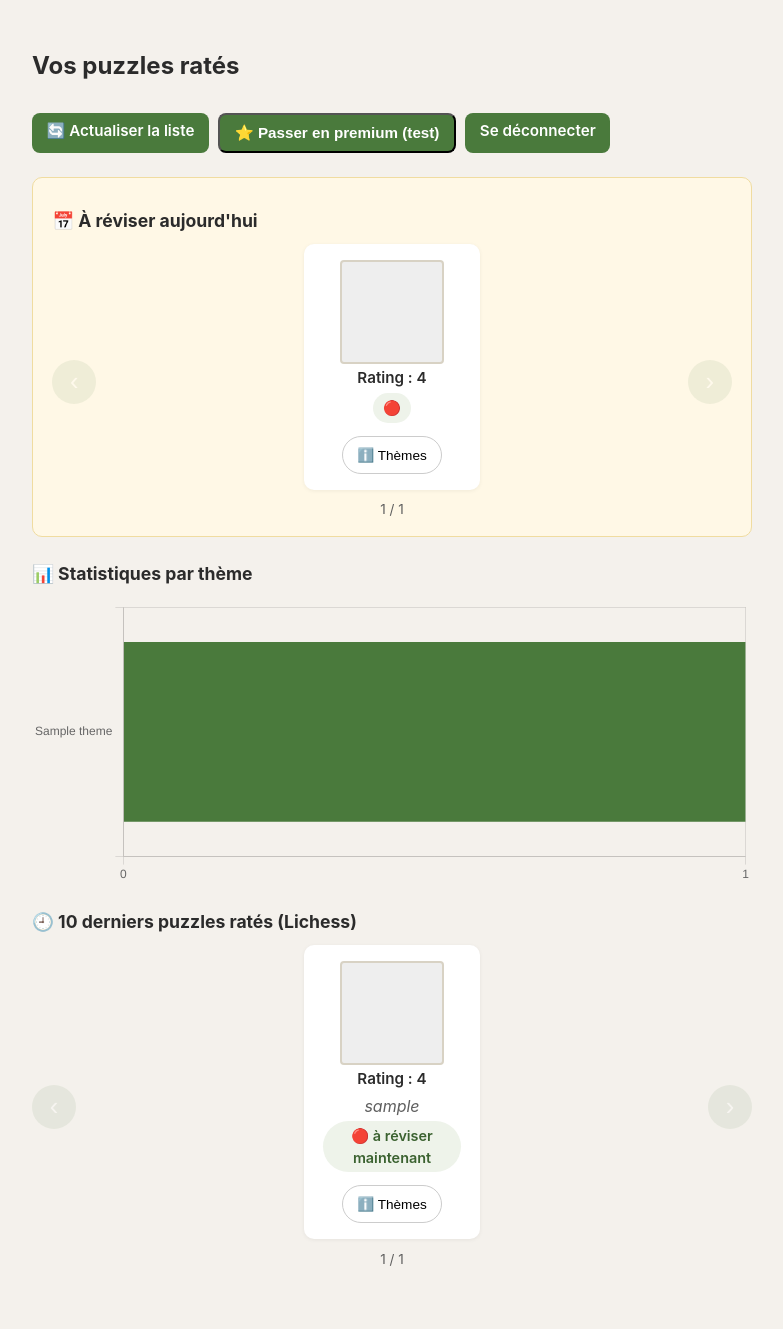
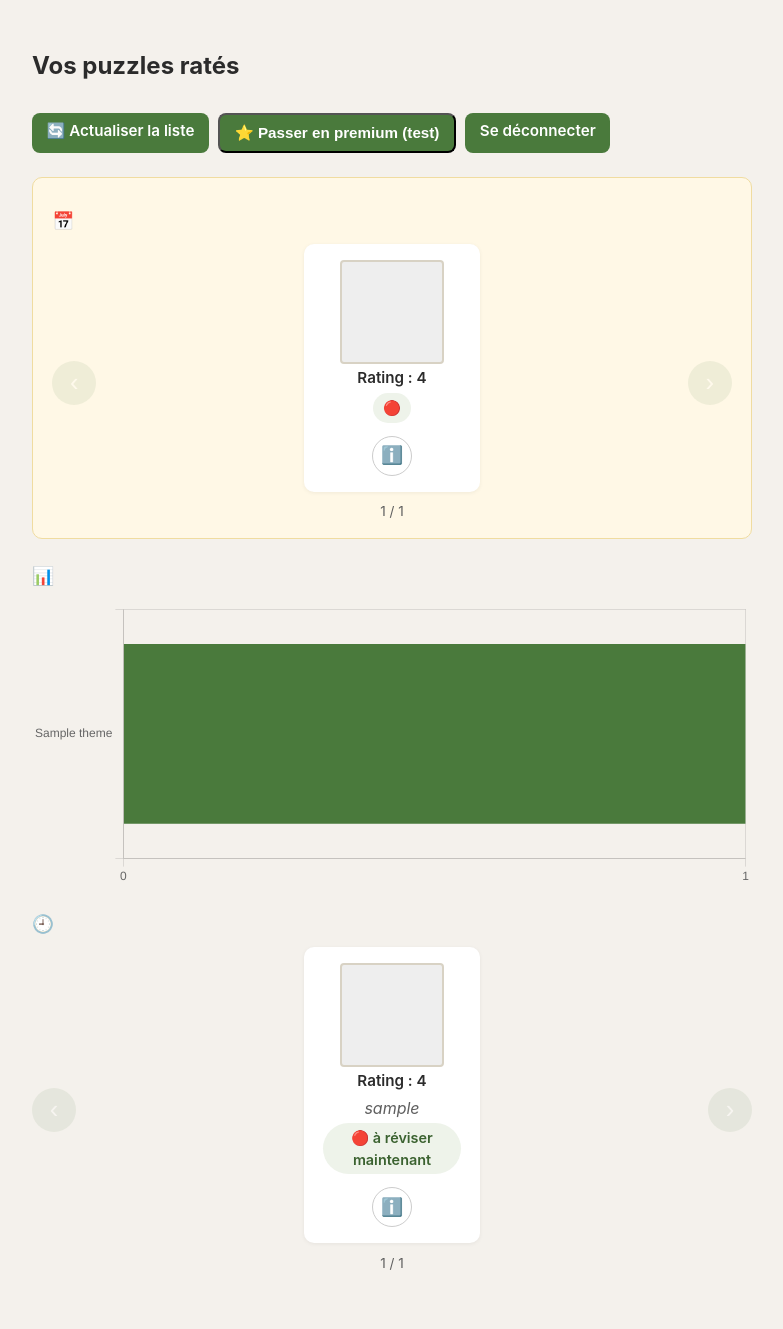
Before and after one commit to ycarissan/lichess_replay, a Flask app: template templates/puzzles.html in a window 1280 px wide. Shown: the whole page, without its empty margins (248-1031 px from the left). Before the commit the page ends 1266 px from the top, so only its background shows below. Run offline with Flask 3, Linux system fonts and the light colour scheme; the template is opened without the code that fills it: most values are stand-ins (such as "Sample title", 1, 10 or a date in 2020).

Commit message:
Boutons/titres réduits aux emojis (texte conservé en tooltip/aria-label)

```diff
--- a/static/style.css
+++ b/static/style.css
@@ -331,11 +331,15 @@ section h2 { font-size: 1.1rem; margin-bottom: 0.6rem; }
 .info-btn {
   background: #fff;
   border: 1px solid #ccc;
-  border-radius: 999px;
-  padding: 0.4rem 0.9rem;
-  font-size: 0.85rem;
+  border-radius: 50%;
+  width: 2.5rem;
+  height: 2.5rem;
+  padding: 0;
+  font-size: 1.1rem;
+  display: flex;
+  align-items: center;
+  justify-content: center;
   cursor: pointer;
-  min-height: 38px;
 }
 .info-btn:hover { background: #f4f1ec; }
 
--- a/templates/puzzles.html
+++ b/templates/puzzles.html
@@ -63,18 +63,18 @@
 
     <!-- Section générée en JS à partir du localStorage : puzzles dus aujourd'hui -->
     <section id="due-section" style="display:none;">
-      <h2>📅 À réviser aujourd'hui</h2>
+      <h2 title="À réviser aujourd'hui" aria-label="À réviser aujourd'hui">📅</h2>
       <ul id="due-list" class="puzzle-list"></ul>
     </section>
 
     <section>
-      <h2>📊 Statistiques par thème</h2>
+      <h2 title="Statistiques par thème" aria-label="Statistiques par thème">📊</h2>
       <canvas id="themes-chart" height="120"></canvas>
       <p id="no-stats" class="hint" style="display:none;">Pas encore assez de données pour un graphique.</p>
     </section>
 
     <section>
-      <h2>🕘 10 derniers puzzles ratés (Lichess)</h2>
+      <h2 title="10 derniers puzzles ratés (Lichess)" aria-label="10 derniers puzzles ratés (Lichess)">🕘</h2>
       {% if not failed %}
         <p>Aucun puzzle raté trouvé dans votre historique récent 🎉</p>
       {% else %}
@@ -100,8 +100,8 @@
               </div>
               <div class="card-actions">
                 <div class="popover-anchor">
-                  <button type="button" class="info-btn" aria-haspopup="true" aria-expanded="false">
-                    ℹ️ Thèmes
+                  <button type="button" class="info-btn" aria-haspopup="true" aria-expanded="false" aria-label="Voir les thèmes" title="Thèmes">
+                    ℹ️
                   </button>
                   <div class="themes-popover" role="tooltip" hidden>{{ p.themes | join(', ') }}</div>
                 </div>
@@ -229,7 +229,7 @@
           </div>
           <div class="card-actions">
             <div class="popover-anchor">
-              <button type="button" class="info-btn" aria-haspopup="true" aria-expanded="false">ℹ️ Thèmes</button>
+              <button type="button" class="info-btn" aria-haspopup="true" aria-expanded="false" aria-label="Voir les thèmes" title="Thèmes">ℹ️</button>
               <div class="themes-popover" role="tooltip" hidden>${(p.themes || []).join(', ')}</div>
             </div>
           </div>
```
